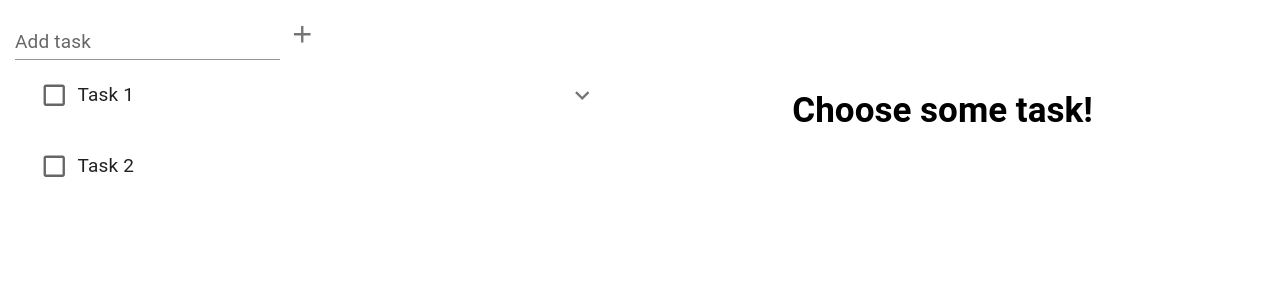
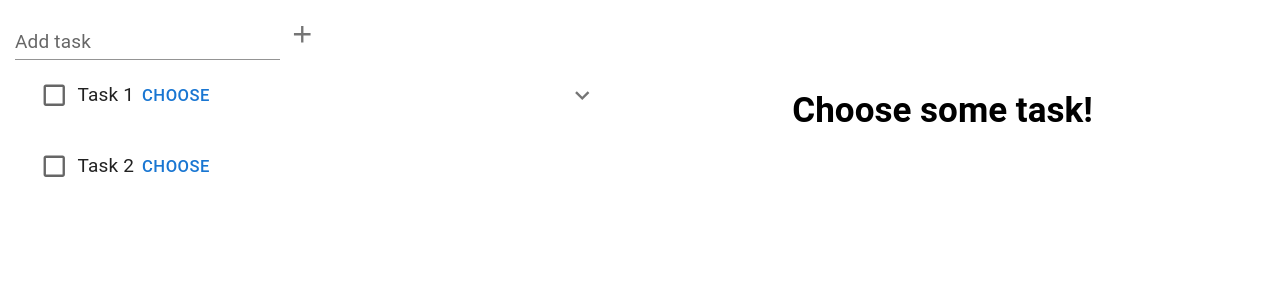
Before and after one commit to DoctorFetus/Nested_list, a React (Vite) app: page / in a window 1280 px wide. Shown: the top 300 px of the page. Built offline with nearby package versions, Linux system fonts and the light colour scheme.

Commit message:
choose task in progress (cruD)

```diff
--- a/src/common/components/Task.tsx
+++ b/src/common/components/Task.tsx
@@ -5,15 +5,19 @@ import AccordionDetails from '@mui/material/AccordionDetails';
 import Typography from '@mui/material/Typography';
 import ExpandMoreIcon from '@mui/icons-material/ExpandMore';
 import {TasksType} from "../../features/tasksList/tasks-reducer.ts";
-import {Checkbox, IconButton} from "@mui/material";
+import {Button, Checkbox, IconButton} from "@mui/material";
 
 type TaskPropsType = {
     findTaskHandler: (id: string) => void
     changeTaskStatusHandler: (id: string) => void
+    chooseTaskHandler: (id: string) => void
     task: TasksType
 }
 
-export const Task = memo(({findTaskHandler, changeTaskStatusHandler, task}: TaskPropsType) => {
+export const Task = memo(({findTaskHandler,
+                              changeTaskStatusHandler,
+                              chooseTaskHandler,
+                              task}: TaskPropsType) => {
 
     const [expanded, setExpanded] = useState(false);
 
@@ -22,11 +26,6 @@ export const Task = memo(({findTaskHandler, changeTaskStatusHandler, task}: Task
     };
 
     const isExpandMoreVisible = !task.children.length ? {display: 'none'} : {}
-
-    if (task.title === 'aaa') {
-        console.log(task)
-    }
-
     return (
         <div>
             <Accordion TransitionProps={{unmountOnExit: true}} sx={{
@@ -42,7 +41,9 @@ export const Task = memo(({findTaskHandler, changeTaskStatusHandler, task}: Task
                 >
                     <span style={{display: 'flex', alignItems: 'center'}}>
                         <Checkbox onChange={() => changeTaskStatusHandler(task.id)} checked={task.isDone}/>
-                        <Typography onClick={() => findTaskHandler(task.id)}>{task.title}</Typography></span>
+                        <Typography onClick={() => findTaskHandler(task.id)}>{task.title}</Typography>
+                        <Button onClick={() => chooseTaskHandler(task.id)}>choose</Button>
+                    </span>
                 </AccordionSummary>
                 <AccordionDetails>
                     {task.children.map(childTask => {
@@ -52,6 +53,7 @@ export const Task = memo(({findTaskHandler, changeTaskStatusHandler, task}: Task
                                 task={childTask}
                                 findTaskHandler={findTaskHandler}
                                 changeTaskStatusHandler={changeTaskStatusHandler}
+                                chooseTaskHandler={chooseTaskHandler}
                             />
                         );
                     })}
--- /dev/null
+++ b/src/common/utils/chooseTasksById.ts
@@ -0,0 +1,14 @@
+import {findTaskById} from "./findTaskById.ts";
+import {TasksType} from "../../features/tasksList/tasks-reducer.ts";
+
+export const chooseTasksById = (task: TasksType, id: string, isChosen: boolean = true) => {
+        if (!task.children.length) {
+            return { ...task, isChosen }
+        } else {
+            for (let i = 0; i < task.children.length; i++) {
+                task.isChosen = isChosen
+                task.children[i] = chooseTasksById(task.children[i], task.children[i].id, isChosen)
+            }
+            return task; // Вернуть обновленную задачу с выбранными детьми
+        }
+}
--- a/src/common/utils/findTaskById.ts
+++ b/src/common/utils/findTaskById.ts
@@ -1,6 +1,6 @@
 import {TasksType} from "../../features/tasksList/tasks-reducer.ts";
 
-export function findTaskById(tasks: TasksType[], id: string): TasksType | null {
+export const findTaskById = (tasks: TasksType[], id: string): TasksType | null => {
     for (let i = 0; i < tasks.length; i++) {
         if (tasks[i].id === id) {
             return tasks[i];
--- a/src/features/tasksList/TasksList.tsx
+++ b/src/features/tasksList/TasksList.tsx
@@ -19,6 +19,10 @@ const TasksList = () => {
         dispatch(tasksActions.changeTaskStatus({id}))
     }
 
+    const chooseTaskHandler = (id: string) => {
+        dispatch(tasksActions.chooseTask({id}))
+    }
+
 
     return (
         <div className={s.container}>
@@ -28,6 +32,7 @@ const TasksList = () => {
                     task={task}
                     findTaskHandler={findTaskHandler}
                     changeTaskStatusHandler={changeTaskStatusHandler}
+                    chooseTaskHandler={chooseTaskHandler}
                 />
             })}
         </div>
--- a/src/features/tasksList/tasks-reducer.ts
+++ b/src/features/tasksList/tasks-reducer.ts
@@ -1,6 +1,7 @@
-import {createSlice, PayloadAction} from "@reduxjs/toolkit";
+import {createSlice, current, PayloadAction} from "@reduxjs/toolkit";
 import {findTaskById} from "../../common/utils/findTaskById.ts";
-import {v1, v1 as uuidv1} from 'uuid';
+import {v1} from 'uuid';
+import {chooseTasksById} from "../../common/utils/chooseTasksById.ts";
 
 export type TasksType = {
     title: string
@@ -8,6 +9,7 @@ export type TasksType = {
     isDone: boolean
     children: TasksType[]
     id: string
+    isChosen?: boolean
 }
 
 type initialStateType = {
@@ -22,6 +24,7 @@ const initialState: initialStateType = {
             title: 'Task 1',
             isDone: false,
             description: 'This is a description for Task 1',
+            isChosen: false,
             children: [
                 {
                     id: v1(),
@@ -52,7 +55,8 @@ const initialState: initialStateType = {
             title: 'Task 2',
             isDone: false,
             children: [],
-            description: 'This is a description for Task 2'
+            description: 'This is a description for Task 2',
+            isChosen: false
         }
 
 
@@ -88,8 +92,7 @@ const slice = createSlice({
         },
 
         setCurrentTask: (state, action: PayloadAction<{ id: string }>) => {
-            const newCurrent = findTaskById(state.tasks, action.payload.id);
-            state.currentTask = newCurrent
+            state.currentTask = findTaskById(state.tasks, action.payload.id)
         },
         changeTaskStatus: (state, action: PayloadAction<{ id: string }>) => {
             const task = findTaskById(state.tasks, action.payload.id)
@@ -104,6 +107,14 @@ const slice = createSlice({
                 state.currentTask = task
             }
 
+        },
+        chooseTask: (state, action: PayloadAction<{ id: string }>) => {
+            let task = findTaskById(state.tasks, action.payload.id)
+            if (task) {
+                const chosenTask = chooseTasksById(task, action.payload.id)
+                task.isChosen = chosenTask!.isChosen
+                task.children = chosenTask!.children
+            }
         }
     }
 })
```
